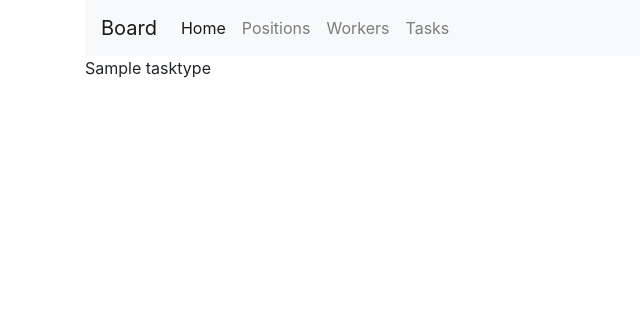
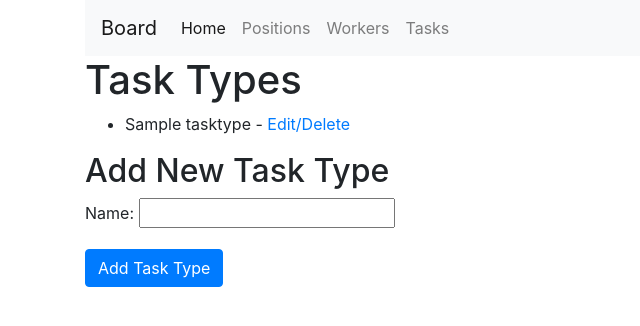
Before and after one commit to mrve4nick/task_manger_project, a Django app: template templates/board/tasktype_list.html in a window 1280 px wide. Shown: the top 326 px of the page, without its empty margins (0-640 px from the left). Run offline with Django 5.2, Linux system fonts and the light colour scheme; the template is opened without the code that fills it: values that come from a table or form of the project are taken from there, others are empty; tables that the repository leaves empty hold one stand-in row (values such as "Sample post").

Commit message:
Update template for Task Type

```diff
--- a/templates/board/tasktype_list.html
+++ b/templates/board/tasktype_list.html
@@ -1,6 +1,18 @@
 {% extends "base.html" %}
 {% block content %}
-  {% for task_type in task_type_list %}
-    <p>{{ task_type.name }}</p>
-  {% endfor %}
+  <h1>Task Types</h1>
+
+<ul>
+    {% for task_type in task_type_list %}
+    <li>{{ task_type.name }} - <a href="{% url 'board:task-type-detail' task_type.pk %}">Edit/Delete</a></li>
+    {% endfor %}
+</ul>
+
+<h2>Add New Task Type</h2>
+
+<form method="post">
+    {% csrf_token %}
+    {{ form.as_p }}
+    <button class="btn btn-primary" type="submit">Add Task Type</button>
+</form>
 {% endblock %}
```
